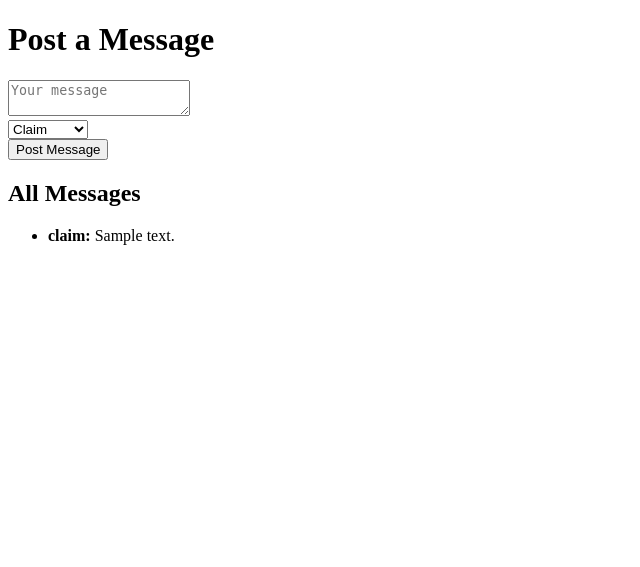
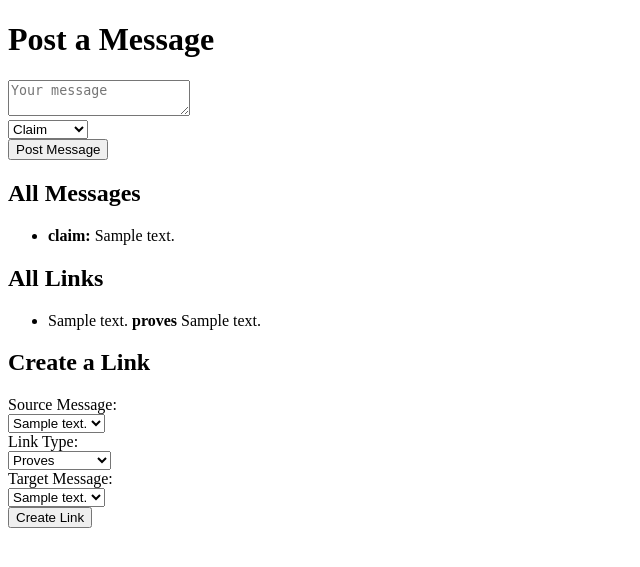
Before and after one commit to rashchedrin/claimarg, a Django app: page /core/post_message/ in a window 1280 px wide. Shown: the top 567 px of the page, without its empty margins (0-640 px from the left). Run offline with Django 5.2, Linux system fonts and the light colour scheme; tables that the repository leaves empty hold one stand-in row (values such as "Sample post").

Commit message:
support addition of links

```diff
--- a/claimarg_prototype/core/models.py
+++ b/claimarg_prototype/core/models.py
@@ -19,11 +19,18 @@ class Message(models.Model):
 
 
 class Link(models.Model):
+    LINK_TYPES = (
+        ('proves', 'Proves'),
+        ('disproves', 'Disproves'),
+        ('is_premise_of', 'Is Premise Of'),
+    )
+
     source_message = models.ForeignKey(Message, related_name='source_links', on_delete=models.CASCADE)
     target_message = models.ForeignKey(Message, related_name='target_links', on_delete=models.CASCADE, null=True, blank=True)
     target_link = models.ForeignKey('self', on_delete=models.CASCADE, null=True, blank=True)
     date_created = models.DateTimeField(auto_now_add=True)
     author = models.ForeignKey(User, on_delete=models.CASCADE)
+    link_type = models.CharField(max_length=20, choices=LINK_TYPES)
 
     # Ensure that either target_message or target_link is set, but not both.
     def clean(self):
--- a/claimarg_prototype/core/templates/post_and_show_messages.html
+++ b/claimarg_prototype/core/templates/post_and_show_messages.html
@@ -25,5 +25,45 @@
             <li>No messages found.</li>
         {% endfor %}
     </ul>
+
+    <h2>All Links</h2>
+    <ul>
+        {% for link in links %}
+            <li>
+                {{ link.source_message.content }}
+                <strong>{{ link.link_type }}</strong>
+                {{ link.target_message.content }}
+            </li>
+        {% empty %}
+            <li>No links found.</li>
+        {% endfor %}
+    </ul>
+
+    <h2>Create a Link</h2>
+    <form method="post" action="{% url 'create_link' %}">
+        {% csrf_token %}
+        <label for="source_message">Source Message:</label><br>
+        <select id="source_message" name="source_message">
+            {% for message in messages %}
+                <option value="{{ message.id }}">{{ message.content }}</option>
+            {% endfor %}
+        </select><br>
+
+        <label for="link_type">Link Type:</label><br>
+        <select id="link_type" name="link_type">
+            <option value="proves">Proves</option>
+            <option value="disproves">Disproves</option>
+            <option value="is_premise_of">Is Premise Of</option>
+        </select><br>
+
+        <label for="target_message">Target Message:</label><br>
+        <select id="target_message" name="target_message">
+            {% for message in messages %}
+                <option value="{{ message.id }}">{{ message.content }}</option>
+            {% endfor %}
+        </select><br>
+        <input type="submit" value="Create Link">
+    </form>
+
 </body>
 </html>
--- a/claimarg_prototype/core/urls.py
+++ b/claimarg_prototype/core/urls.py
@@ -1,8 +1,9 @@
 from django.urls import path
-from .views import post_message, show_messages, success
+from .views import create_link, post_message, show_messages, success
 
 urlpatterns = [
     path('post_message/', post_message, name='post_message'),
     path('success/', success, name='success'),
     path('show_messages/', show_messages, name='show_messages'),
+    path('create_link/', create_link, name='create_link'),
 ]
--- a/claimarg_prototype/core/views.py
+++ b/claimarg_prototype/core/views.py
@@ -1,7 +1,7 @@
 from django.shortcuts import render, redirect
 from django.contrib.auth.models import User
 from django.urls import reverse
-from .models import Message
+from .models import Link, Message
 
 def post_message(request):
     if request.method == 'POST':
@@ -17,7 +17,8 @@ def post_message(request):
         return redirect(reverse('post_message'))  # Redirect to a success page or home
 
     messages = Message.objects.all()  # Retrieve all messages for display
-    return render(request, 'post_and_show_messages.html', {'messages': messages})
+    links = Link.objects.all()  # Retrieve all messages for display
+    return render(request, 'post_and_show_messages.html', {'messages': messages, 'links': links})
 
 
 def success(request):
@@ -27,3 +28,24 @@ def success(request):
 def show_messages(request):
     messages = Message.objects.all()  # Retrieve all messages
     return render(request, 'show_messages.html', {'messages': messages})
+
+
+def create_link(request):
+    if request.method == 'POST':
+        source_id = request.POST.get('source_message')
+        target_id = request.POST.get('target_message')
+        source_message = Message.objects.get(id=source_id)
+        target_message = Message.objects.get(id=target_id)
+        default_user = User.objects.get(username='default')
+
+        link_type = request.POST.get('link_type')
+
+        Link.objects.create(
+            source_message=source_message,
+            target_message=target_message,
+            author=default_user,
+            link_type=link_type
+        )
+        return redirect('post_message')  # Redirect to the main page
+
+    return render(request, 'create_link.html')
```
Also changed, not shown: claimarg_prototype/core/migrations/0003_link_link_type.py (added).
